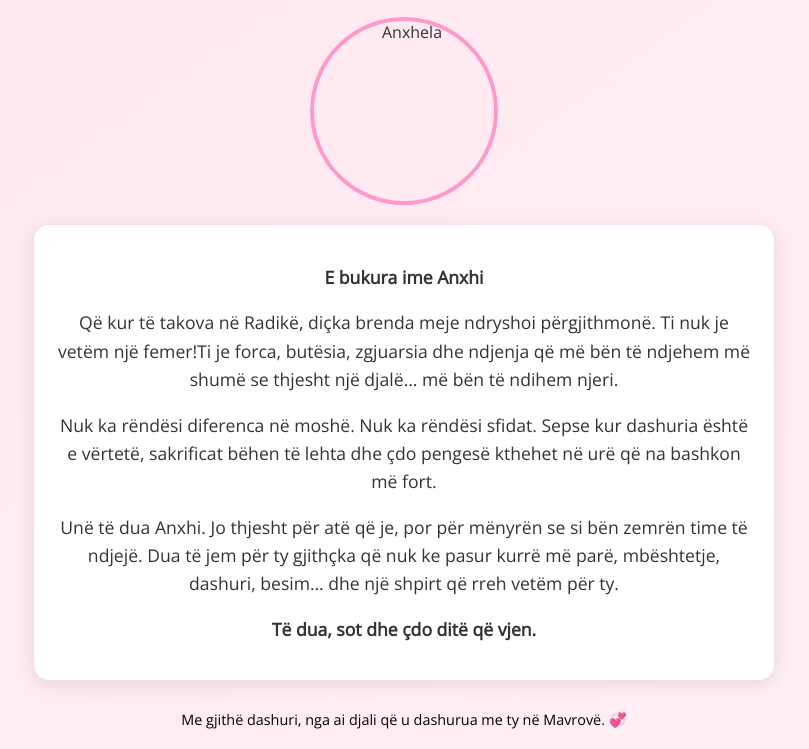
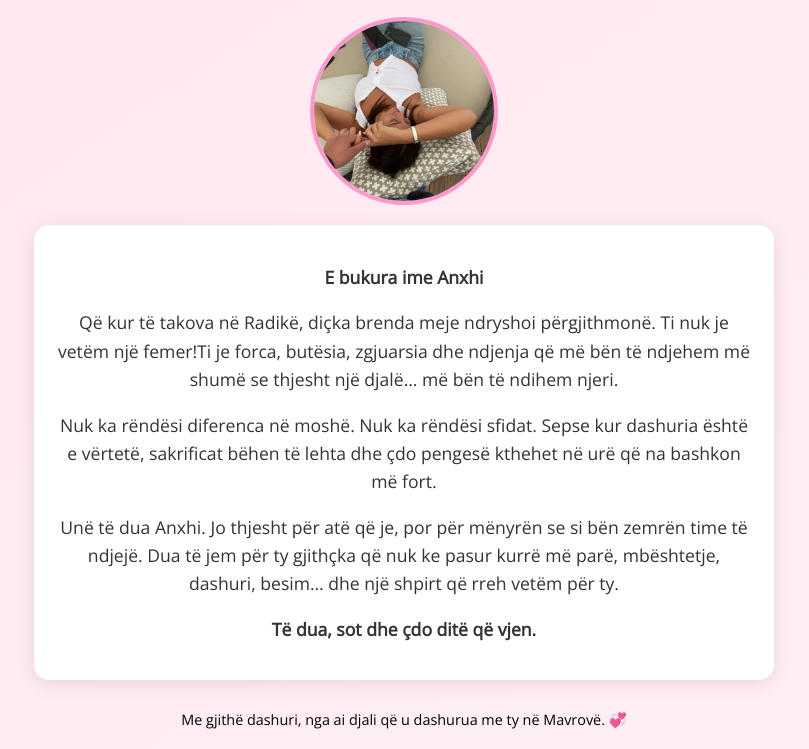
Before and after one commit to andipllana23/my-website, a plain HTML site: page index.html in a window 1280 px wide. Shown: the part 168-917 px from the top of the page, without its empty margins (236-1045 px from the left). Drawn offline with nearby package versions, Linux system fonts and the light colour scheme; the site is published under a folder, as on GitHub Pages, so addresses that start at the root find nothing.

Commit message:
Update index.html

```diff
--- a/index.html
+++ b/index.html
@@ -93,7 +93,7 @@
     <h1>Për Ty, Anxhi <span class="heart">❤️</span></h1>
 
     <!-- Replace the src URL below with her photo -->
-    <img src="/IMG_5827.jpeg" alt="Anxhela" class="photo" />
+    <img src="IMG_5827.jpeg" alt="Anxhela" class="photo" />
 
     <div class="message">
       <p>
```
